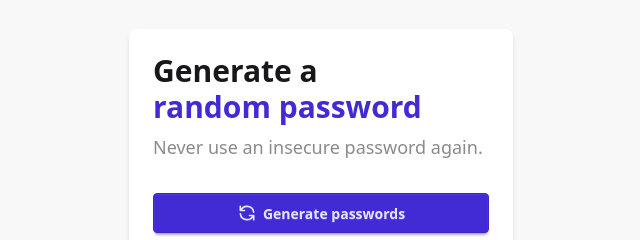
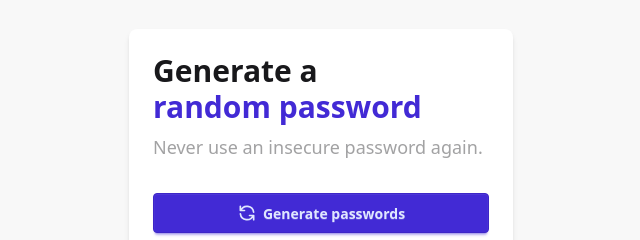
Before and after one commit to dev-mart1n/password-generator, a plain HTML site: page index.html in a window 1280 px wide. Shown: the part 201-441 px from the top of the page, 319-959 px from the left. Drawn offline with nearby package versions, Linux system fonts and the light colour scheme.

Commit message:
Increase sub-header text opacity

```diff
--- a/index.html
+++ b/index.html
@@ -16,7 +16,7 @@
         <div class="card-body">
             <h1 class="text-3xl font-bold">Generate a <br> <span class="text-primary">random password</span></h1>
 
-            <p class="text-lg opacity-50">Never use an insecure password again.</p>
+            <p class="text-lg opacity-40">Never use an insecure password again.</p>
             <div class="mt-6">
                 <button class="btn btn-primary btn-block" id="generate-btn">
                     <svg xmlns="http://www.w3.org/2000/svg" class="w-5 h-5" fill="none" viewBox="0 0 24 24"
```
